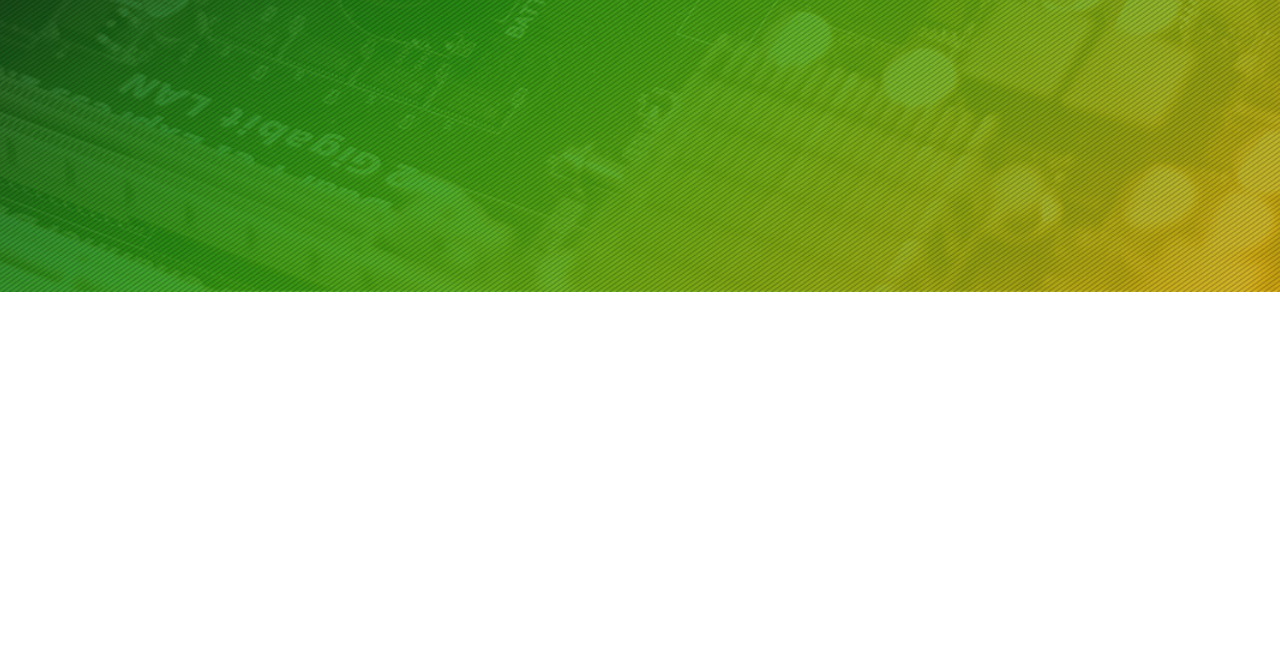
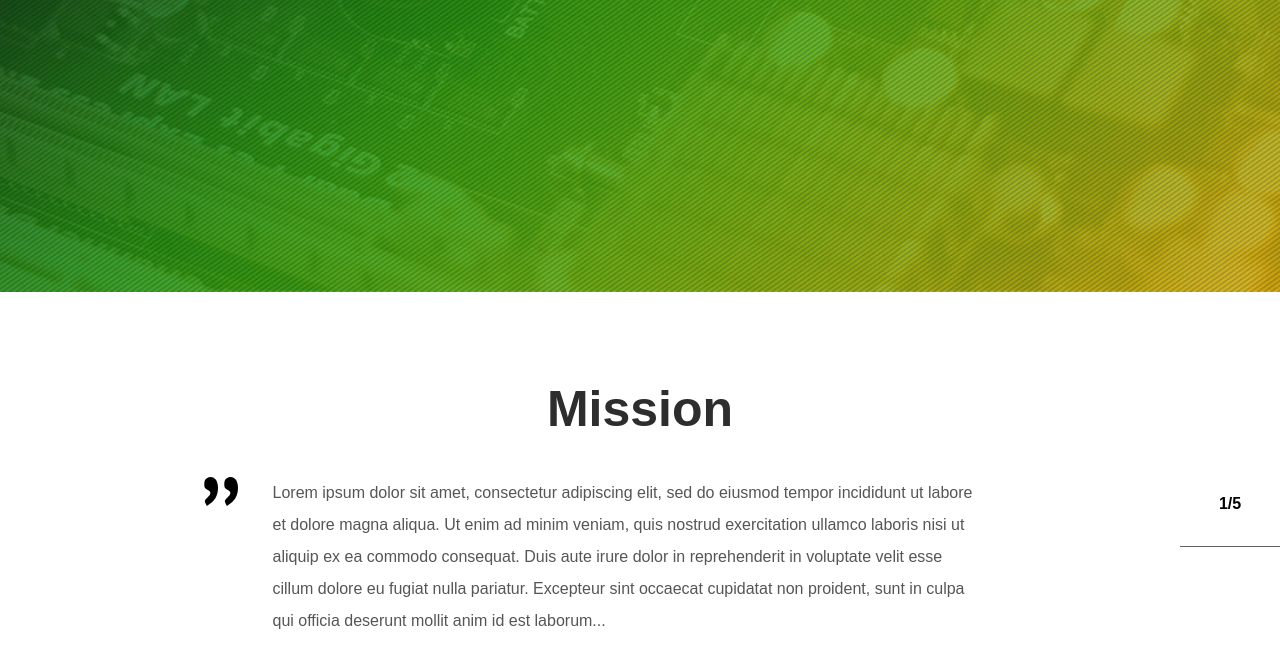
Before and after one commit to Radziewicz/IG, a website: page app/index.html in a window 1280 px wide. Shown: the part 488-1156 px from the top of the page. Before the commit the page ends 800 px from the top, so only its background shows below. Drawn offline with nearby package versions, Linux system fonts and the light colour scheme; files that its build step writes are made by us from their sources.

Commit message:
add section mission

```diff
--- a/app/index.html
+++ b/app/index.html
@@ -32,15 +32,30 @@
                 <a href="/" class="top-bar__nav__link">Mission</a>
                 <a href="/" class="top-bar__nav__link">Clients</a>
                 <a href="/" class="top-bar__nav__link">Products</a>
-										<a href="/t" class="top-bar__nav__link">Contact</a>
+                <a href="/" class="top-bar__nav__link">Contact</a>
               </div>
             </div>
           </div>
         </nav>
-            <div class="hero">
+        <!-- HERO -->
+        <section class="hero">
           <h1 class="title"><span>Witamy</span> <br>Infinity-Group</h1>
+        </section>
+      </div>
+      <!-- MISSION -->
+      <section class="mission">
+          <h2 class="header">Mission</h2>
+            <div class="">
+              <div class="mission__element">
+                <svg class="quote" version="1" xmlns="http://www.w3.org/2000/svg" width="37.333" height="30.667" viewBox="0 0 28 23"><path d="M2.8 1.1C1.6 1.7 1 3.3 1 5.6c0 2.7.5 3.7 2.5 4.6 3.2 1.4 3.2 3.3-.1 6.3C1.3 18.5 1 19.2 2 21l1.1 2.1 3-2.1C10 18.1 12 14 12 8.5c0-6.8-4.3-10.3-9.2-7.4zM18.8 1.1c-1.2.6-1.8 2.2-1.8 4.5 0 2.7.5 3.7 2.5 4.6 3.2 1.4 3.2 3.3-.1 6.3-2.1 2-2.4 2.7-1.4 4.5l1.1 2.1 3-2.1C26 18.1 28 14 28 8.5c0-6.8-4.3-10.3-9.2-7.4z"/></svg>
+                <p class="mission__element__text"> Lorem ipsum dolor sit amet, consectetur adipiscing elit, sed do eiusmod tempor incididunt ut labore et dolore magna aliqua. Ut enim ad minim veniam, quis nostrud exercitation ullamco laboris nisi ut aliquip ex ea commodo consequat. Duis aute irure dolor in reprehenderit in voluptate velit esse cillum dolore eu fugiat nulla pariatur. Excepteur sint occaecat cupidatat non proident, sunt in culpa qui officia deserunt mollit anim id est laborum...</p>
+                <div class="position">
+                  <h6>1/5</h6>
                 </div>
               </div>
+            </div>
+
+        </section>
 
 
 
--- a/app/styles/_hero.scss
+++ b/app/styles/_hero.scss
@@ -18,8 +18,11 @@
 
   .title {
       color: #2d2d2d;
-      font-size: 58px;
+      font-size: 28px;
       text-transform: uppercase;
       font-weight: light;
       padding-bottom: 100px;
+      @media only screen and (min-width: 880px) {
+        font-size: 58px;
+    }
   }
--- /dev/null
+++ b/app/styles/_mission.scss
@@ -0,0 +1,45 @@
+.header {
+    font-size: 25px;
+    text-align: center;
+    color: #2d2d2d;
+    @media only screen and (min-width: 880px) {
+        font-size: 50px;
+    }
+}
+
+.mission {
+    padding: 40px 0 70px 0;
+    @media only screen and (min-width: 880px) {
+        padding: 80px 0 160px 0;
+    }
+    &__element {
+        align-content: center;
+        padding-top: 30px;
+        display: grid;
+        grid-template-columns: 20px auto 30px;
+        grid-column-gap: 5px;
+        @media only screen and (min-width: 880px) {
+            grid-template-columns: auto 730px auto;
+        }
+        &__text {
+            padding-left: 10px;
+            justify-self: center;
+            font-size: 12px;
+            line-height: 2;
+            color: #565656;
+            @media only screen and (min-width: 880px) {
+                font-size: 16px;
+                padding-left: 30px;
+            }
+        }
+    }
+}
+
+.quote {
+    max-width: 15px;
+    height: auto;
+    justify-self: end;
+    @media only screen and (min-width: 880px) {
+        max-width: 35px;
+    }
+}
--- a/app/styles/_nav.scss
+++ b/app/styles/_nav.scss
@@ -3,13 +3,14 @@
 .top-bar {
     max-width: 1100px;
     margin: 0 auto;
-    height: 100px;
+    height: 60px;
     align-items: center;
     display: grid;
     grid-template-columns: 70px auto;
     justify-content: space-between;
     @media only screen and (min-width: 880px) {
         grid-template-columns: 1fr 5fr 1fr;
+        height: 100px;
     }
     &__logo {
         justify-content: start;
--- /dev/null
+++ b/app/styles/_utilities.scss
@@ -0,0 +1,29 @@
+.container {
+    max-width: 1000px;
+    margin: 0 auto;
+}
+
+.position {
+    align-self: center;
+    justify-self: end;
+    font-size: 11px;
+    height: 25px;
+    text-align: center;
+    margin-bottom: 80px;
+    @media only screen and (min-width: 880px) {
+        font-size: 16px;
+        height: 50px;
+    }
+    h6:after  {
+        content: '';
+        background-color: #626262;
+        display: block;
+        height: 1px;
+        margin-top: 10px;
+        width: 30px;
+        @media only screen and (min-width: 880px) {
+            margin-top: 30px;
+            width: 100px;
+        }
+      }
+}
--- a/app/styles/main.scss
+++ b/app/styles/main.scss
@@ -1,3 +1,5 @@
 @import '_hero';
+@import '_mission';
 @import '_nav';
 @import '_reset';
+@import '_utilities';
```
Also changed, not shown: app/images/quote.png (deleted), app/images/quote.svg (added). Lines whose indentation alone changed are shown as unchanged.
